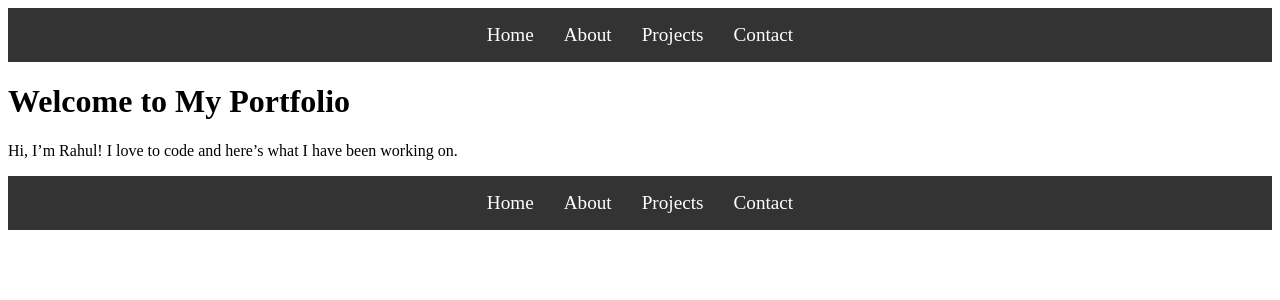
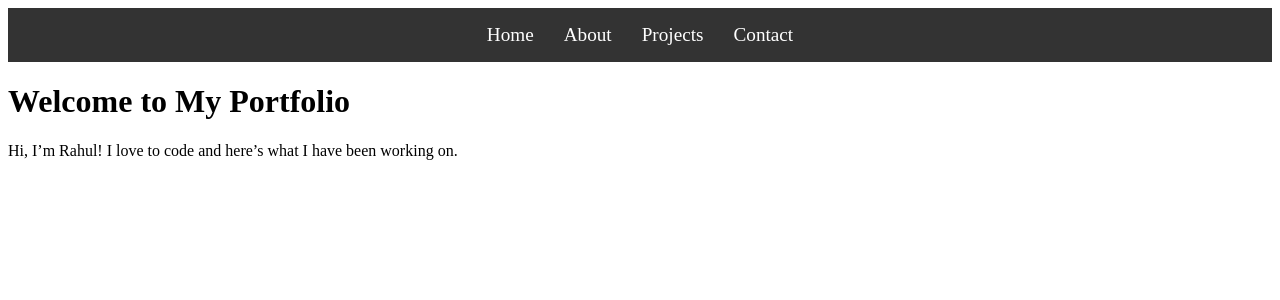
Before and after one commit to RahulBhandari18/RahulBhandari18.github.io, a Jekyll site: the page built from index.md, in a window 1280 px wide. Shown: the top 300 px of the page. Built offline with Jekyll 4.4.1, drawn with Linux system fonts in a browser that asks for light colours.

Commit message:
Updated default layout with navigation bar and verified CSS

```diff
--- a/index.md
+++ b/index.md
@@ -6,14 +6,3 @@ title: Home
 # Welcome to My Portfolio
 
 Hi, I'm Rahul! I love to code and here's what I have been working on.
-
-<header>
-  <nav class="navbar">
-    <ul>
-      <li><a href="/">Home</a></li>
-      <li><a href="/about">About</a></li>
-      <li><a href="/projects">Projects</a></li>
-      <li><a href="/contact">Contact</a></li>
-    </ul>
-  </nav>
-</header>
```
Also changed, not shown: about.md (+0 -12 lines).
